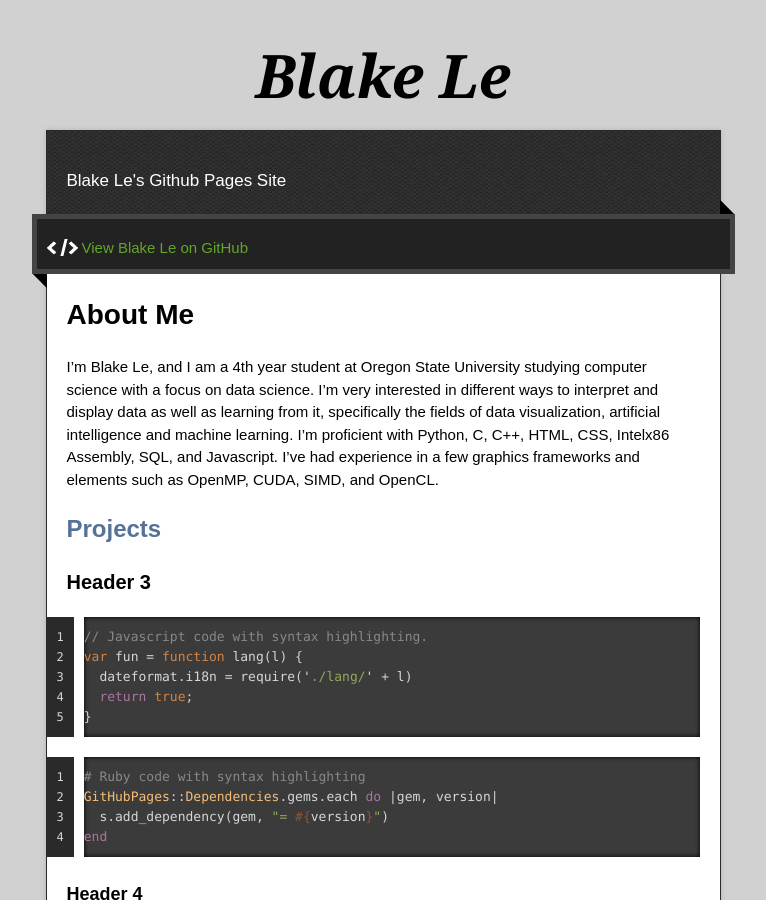
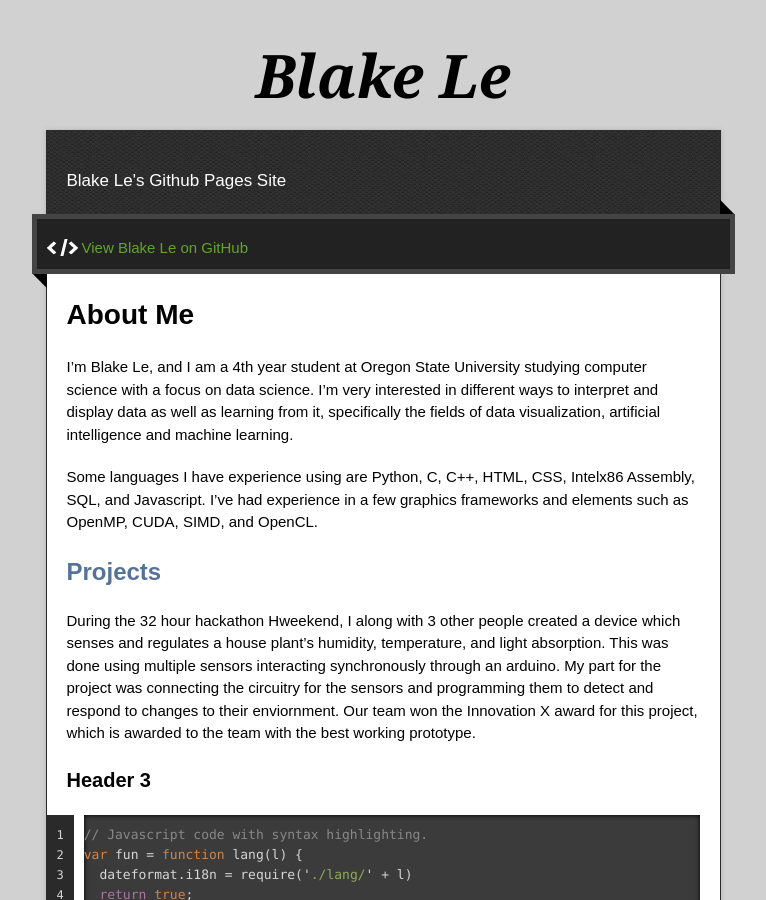
Before and after one commit to blakele/blakele.github.io, a Jekyll site: the page built from index.md, in a window 1280 px wide and 900 px high. Shown: the whole window, without its empty margins (257-1023 px from the left). Built offline with Jekyll 4.4.1, drawn with Linux system fonts in a browser that asks for light colours; our own code applies the rules of GitHub Pages for plain Markdown files.

Commit message:
added projects to index.md

```diff
--- a/index.md
+++ b/index.md
@@ -5,9 +5,18 @@ layout: default
 # About Me
 I'm Blake Le, and I am a 4th year student at Oregon State University studying computer science with a focus on data science.
 I'm very interested in different ways to interpret and display data as well as learning from it, specifically the fields of data visualization, artificial intelligence and machine learning.
-I'm proficient with Python, C, C++, HTML, CSS, Intelx86 Assembly, SQL, and Javascript.
+
+Some languages I have experience using are Python, C, C++, HTML, CSS, Intelx86 Assembly, SQL, and Javascript.
 I've had experience in a few graphics frameworks and elements such as OpenMP, CUDA, SIMD, and OpenCL.
 ## Projects
+
+During the 32 hour hackathon Hweekend, I along with 3 other people created a device which senses and regulates a house plant's humidity, temperature, and light absorption.
+This was done using multiple sensors interacting synchronously through an arduino. My part for the project was connecting the circuitry for the sensors
+and programming them to detect and respond to changes to their enviornment.
+Our team won the Innovation X award for this project, which is awarded to the team with the best working prototype.
+
+
+
 
 
 ### Header 3
```
